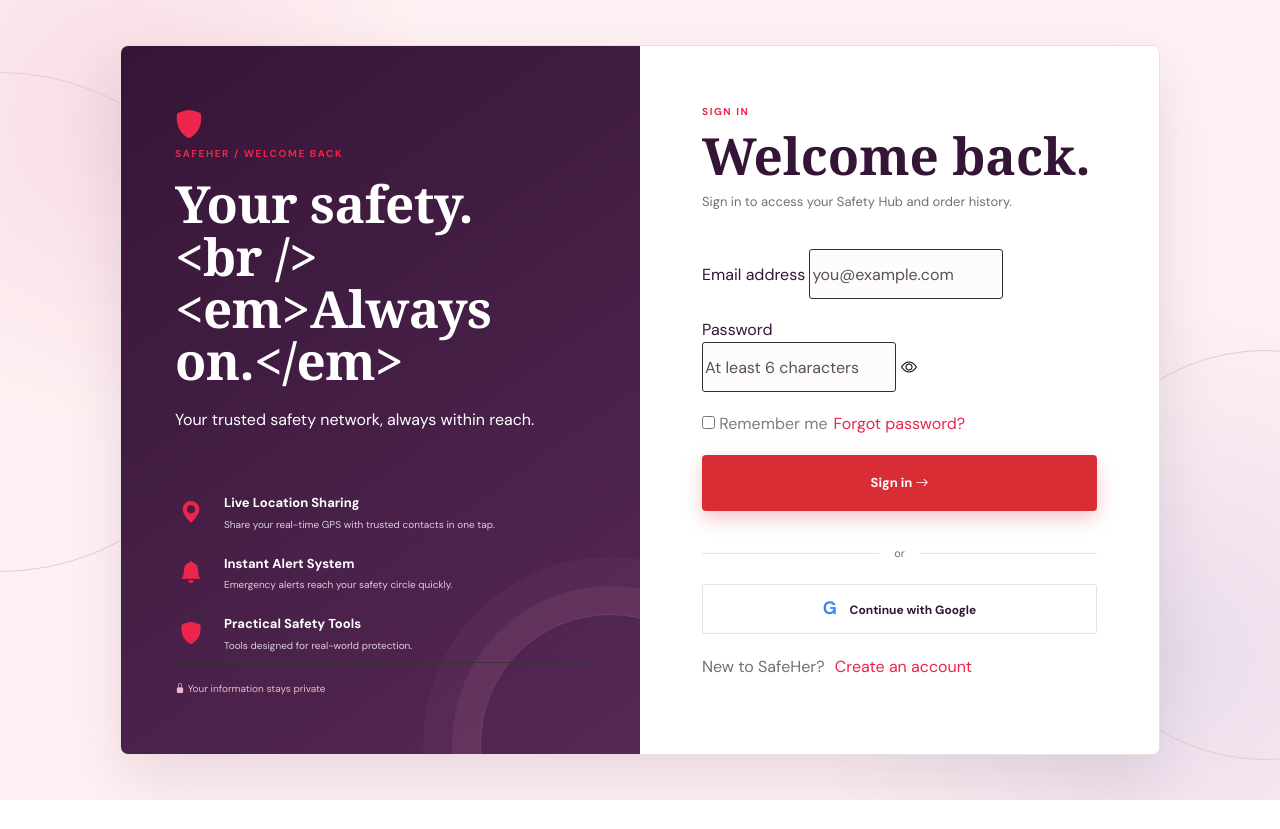
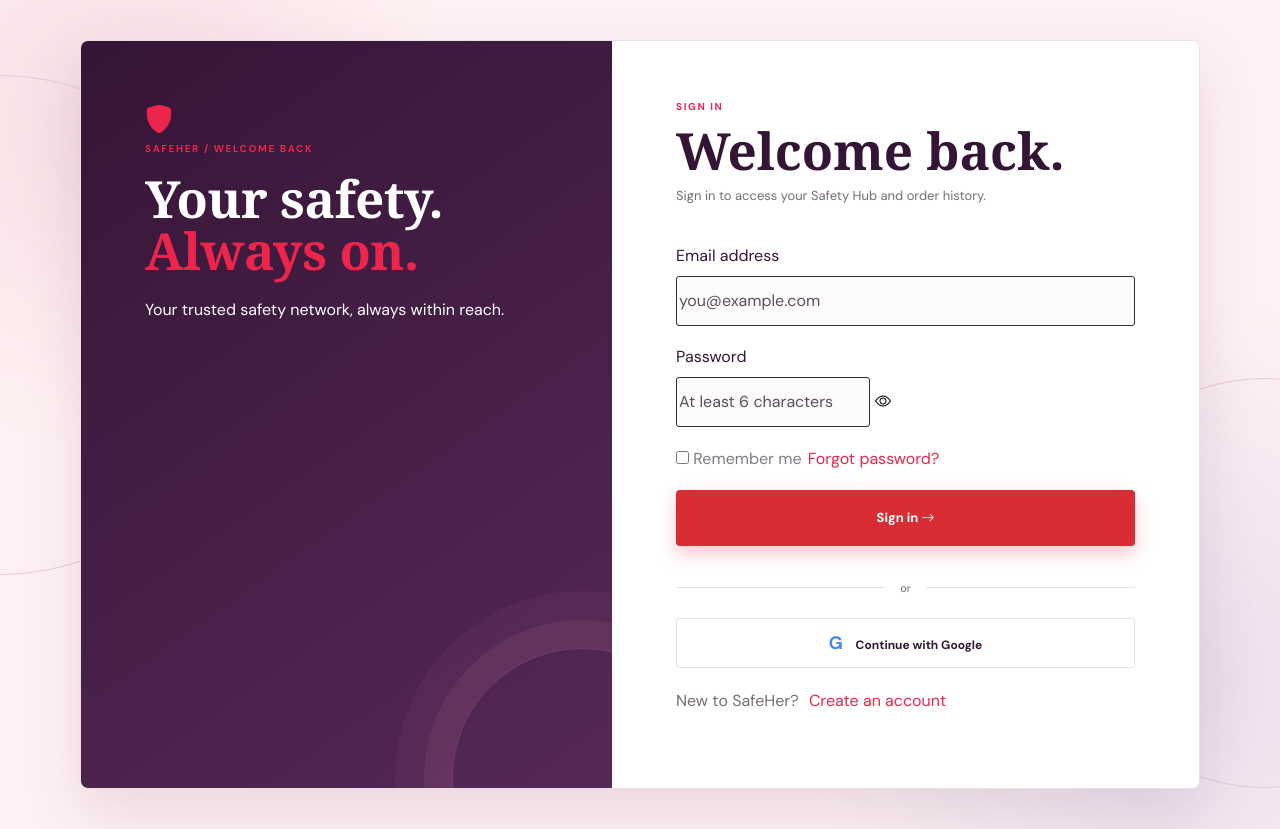
Before and after one commit to nikitamullerr/SafeHer_E-commerce-Project, a Vue app: page / in a window 1280 px wide. Before the commit the page ends 800 px from the top, so only its background shows below. Built offline with nearby package versions, Linux system fonts and the light colour scheme.

Commit message:
fixed login page

```diff
--- a/src/pages/AuthPage.vue
+++ b/src/pages/AuthPage.vue
@@ -58,8 +58,12 @@ function submit() {
               {{ mode === "login" ? "WELCOME BACK" : "JOIN THE NETWORK" }}
             </p>
             <h1>
-              {{ mode === 'login' ? 'Your safety.<br /><em>Always on.</em>' :
-              'Join 12,400+<br /><em>protected</em><br />women.' }}
+              <template v-if="mode === 'login'">
+                Your safety.<br /><em>Always on.</em>
+              </template>
+              <template v-else>
+                Join 12,400+<br /><em>protected</em><br />women.
+              </template>
             </h1>
             <p>
               {{
@@ -68,37 +72,6 @@ function submit() {
                   : "Every account includes free access to live GPS tracking, emergency alerts and more."
               }}
             </p>
-          </div>
-          <div class="auth-benefits">
-            <div>
-              <i class="bi bi-geo-alt-fill"></i
-              ><span
-                ><strong>Live Location Sharing</strong
-                ><small
-                  >Share your real-time GPS with trusted contacts in one
-                  tap.</small
-                ></span
-              >
-            </div>
-            <div>
-              <i class="bi bi-bell-fill"></i
-              ><span
-                ><strong>Instant Alert System</strong
-                ><small
-                  >Emergency alerts reach your safety circle quickly.</small
-                ></span
-              >
-            </div>
-            <div>
-              <i class="bi bi-shield-fill"></i
-              ><span
-                ><strong>Practical Safety Tools</strong
-                ><small>Tools designed for real-world protection.</small></span
-              >
-            </div>
-          </div>
-          <div class="auth-trust">
-            <i class="bi bi-lock-fill"></i> Your information stays private
           </div>
         </div>
         <form class="auth-form" @submit.prevent="submit">
--- a/src/style.css
+++ b/src/style.css
@@ -2500,21 +2500,25 @@ p {
 }
 .auth-shell .auth-page {
   min-height: 100vh;
-  padding: 64px 32px 80px;
+  padding: 56px 32px 72px;
   background:
     radial-gradient(circle at 10% 15%, #f6dce3 0, transparent 24%),
     radial-gradient(circle at 92% 82%, #eaddec 0, transparent 28%), var(--blush);
+  display: grid;
+  place-items: center;
 }
 .auth-shell .auth-card {
-  max-width: 1040px;
-  min-height: 650px;
+  width: min(1120px, 100%);
+  min-height: 0;
   border: 1px solid #eadfe3;
   border-radius: 8px;
   box-shadow: 0 25px 60px #3515361c;
+  display: grid;
+  grid-template-columns: minmax(0, 0.95fr) minmax(420px, 1.05fr);
 }
 .auth-shell .auth-intro {
-  min-height: 650px;
-  padding: 58px 54px;
+  min-height: 620px;
+  padding: 58px clamp(38px, 5vw, 72px);
   background: linear-gradient(145deg, var(--plum), #552856);
   color: #fff;
 }
@@ -2525,8 +2529,8 @@ p {
   color: #fff;
 }
 .auth-shell .auth-form {
-  min-height: 650px;
-  padding: 58px 62px;
+  min-height: 620px;
+  padding: 58px clamp(38px, 5vw, 72px);
   background: #fff;
   color: var(--ink);
 }
@@ -2535,10 +2539,17 @@ p {
 }
 .auth-shell .auth-form label {
   color: var(--plum);
+}
+.auth-shell .auth-form > label {
+  display: flex;
+  flex-direction: column;
+  align-items: stretch;
+  gap: 8px;
 }
 .auth-shell .auth-form input:not([type="checkbox"]) {
   background: #fdfbfc;
   color: var(--ink);
+  margin-top: 0;
 }
 .auth-shell .auth-subtitle {
   color: var(--muted);
@@ -2590,12 +2601,14 @@ p {
 @media (max-width: 700px) {
   .auth-shell .auth-page {
     padding: 24px 16px 50px;
+    display: block;
   }
   .auth-shell .auth-card {
     min-height: 0;
+    display: block;
   }
   .auth-shell .auth-intro {
-    min-height: 385px;
+    min-height: 0;
     padding: 36px 28px;
   }
   .auth-shell .auth-form {
```
Also changed, not shown: 1 other file (tests, documents, lock files or other folders).
